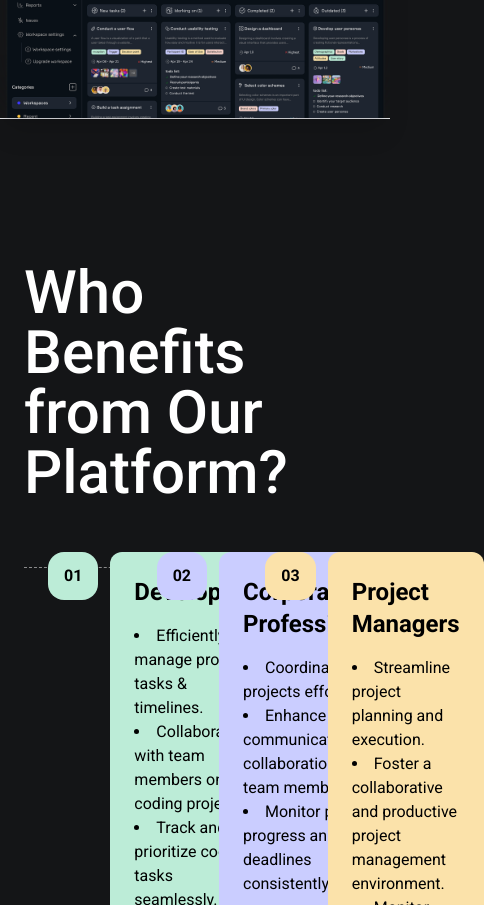
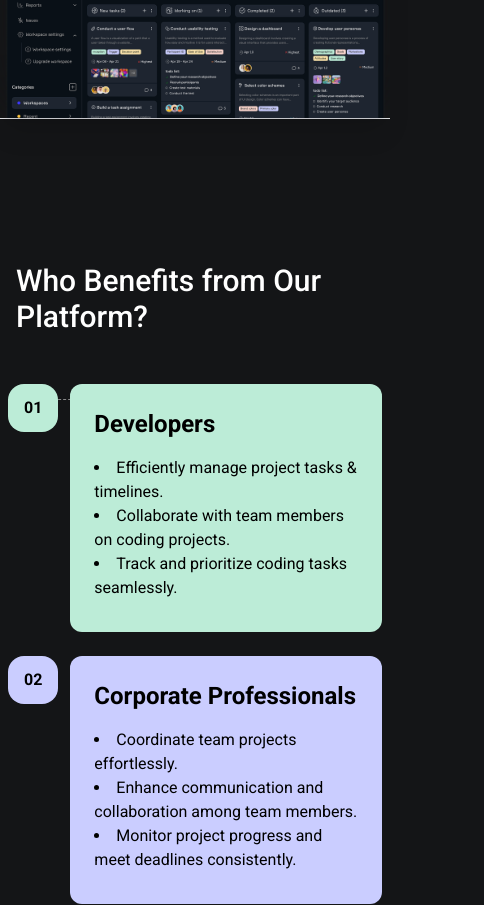
Before and after one commit to sabbirsami/task-management-site-job-task, a React (Vite) app: page / in a window 390 px wide. Shown: the part 559-1464 px from the top of the page, 484 px wide, since content can reach past the window. Built offline with nearby package versions, Linux system fonts and the light colour scheme; no server answers.

Commit message:
make PlatformBenefits section responsive

```diff
--- a/src/components/home/PlatformBenefits.jsx
+++ b/src/components/home/PlatformBenefits.jsx
@@ -1,12 +1,12 @@
 const PlatformBenefits = () => {
     return (
-        <section className="container mx-auto px-6">
+        <section className="container mx-auto md:px-6 px-2">
             <div className="py-16">
-                <h2 className="text-6xl font-medium">
+                <h2 className="md:text-6xl text-3xl md:px-0 px-2 font-medium">
                     Who Benefits from Our Platform?
                 </h2>
                 <div className="mt-16 border-t border-dashed border-white/50">
-                    <div className="grid grid-cols-3 gap-8 px-6 -mt-4 text-black">
+                    <div className="grid lg:grid-cols-3 xl:gap-8 gap-6 md:px-6 -mt-4 text-black">
                         <div className="flex gap-3">
                             <div className="">
                                 <span className="py-3 font-semibold px-4 inline-block bg-[#BCECD7] rounded-2xl">
@@ -17,15 +17,15 @@ const PlatformBenefits = () => {
                                 <h4 className="text-2xl font-semibold mb-4">
                                     Developers
                                 </h4>
-                                <li className="">
+                                <li className="xl:text-base lg:text-sm">
                                     Efficiently manage project tasks &
                                     timelines.
                                 </li>
-                                <li className="">
+                                <li className="xl:text-base lg:text-sm">
                                     Collaborate with team members on coding
                                     projects.
                                 </li>
-                                <li className="mb-2">
+                                <li className="mb-2 xl:text-base lg:text-sm">
                                     Track and prioritize coding tasks
                                     seamlessly.
                                 </li>
@@ -41,14 +41,14 @@ const PlatformBenefits = () => {
                                 <h4 className="text-2xl font-semibold mb-4">
                                     Corporate Professionals
                                 </h4>
-                                <li className="">
+                                <li className="xl:text-base lg:text-sm">
                                     Coordinate team projects effortlessly.
                                 </li>
-                                <li className="">
+                                <li className="xl:text-base lg:text-sm">
                                     Enhance communication and collaboration
                                     among team members.
                                 </li>
-                                <li className="mb-2">
+                                <li className="mb-2 xl:text-base lg:text-sm">
                                     Monitor project progress and meet deadlines
                                     consistently.
                                 </li>
@@ -64,14 +64,14 @@ const PlatformBenefits = () => {
                                 <h4 className="text-2xl font-semibold mb-4">
                                     Project Managers
                                 </h4>
-                                <li className="">
+                                <li className="xl:text-base lg:text-sm">
                                     Streamline project planning and execution.
                                 </li>
-                                <li className="">
+                                <li className="xl:text-base lg:text-sm">
                                     Foster a collaborative and productive
                                     project management environment.
                                 </li>
-                                <li className="mb-2">
+                                <li className="mb-2 xl:text-base lg:text-sm">
                                     Monitor team progress and address potential
                                     roadblocks.
                                 </li>
```
